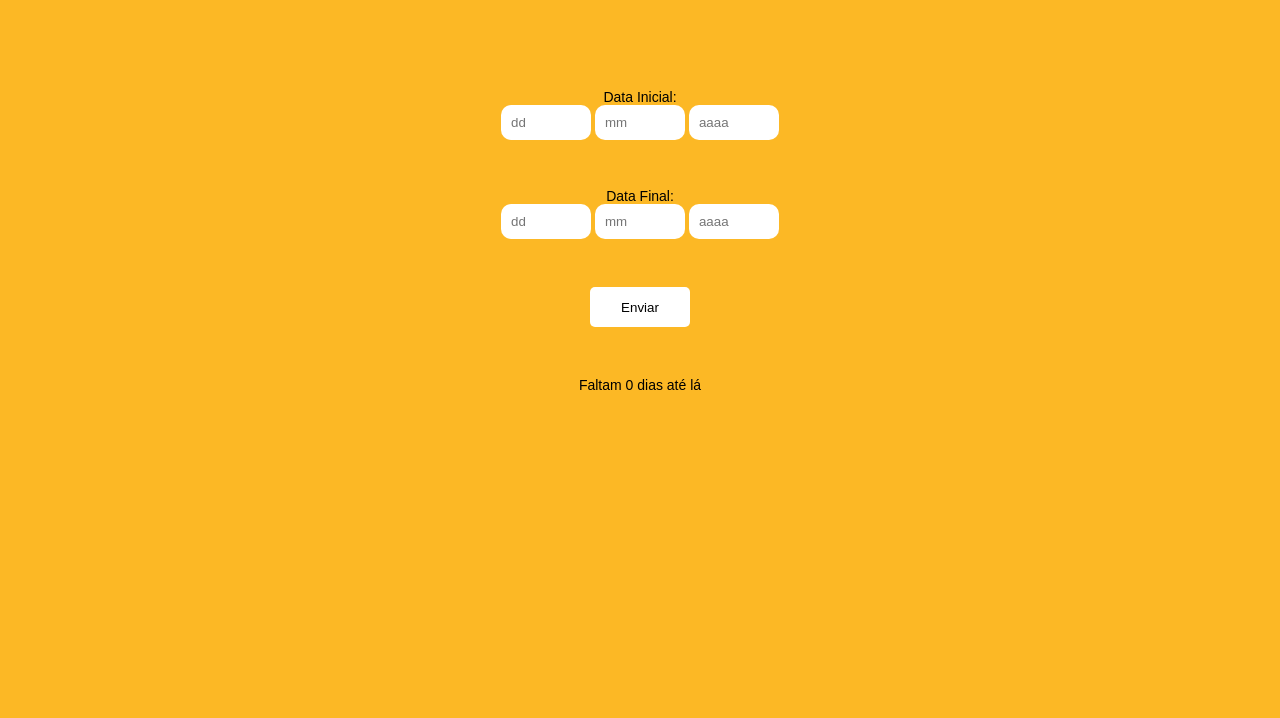
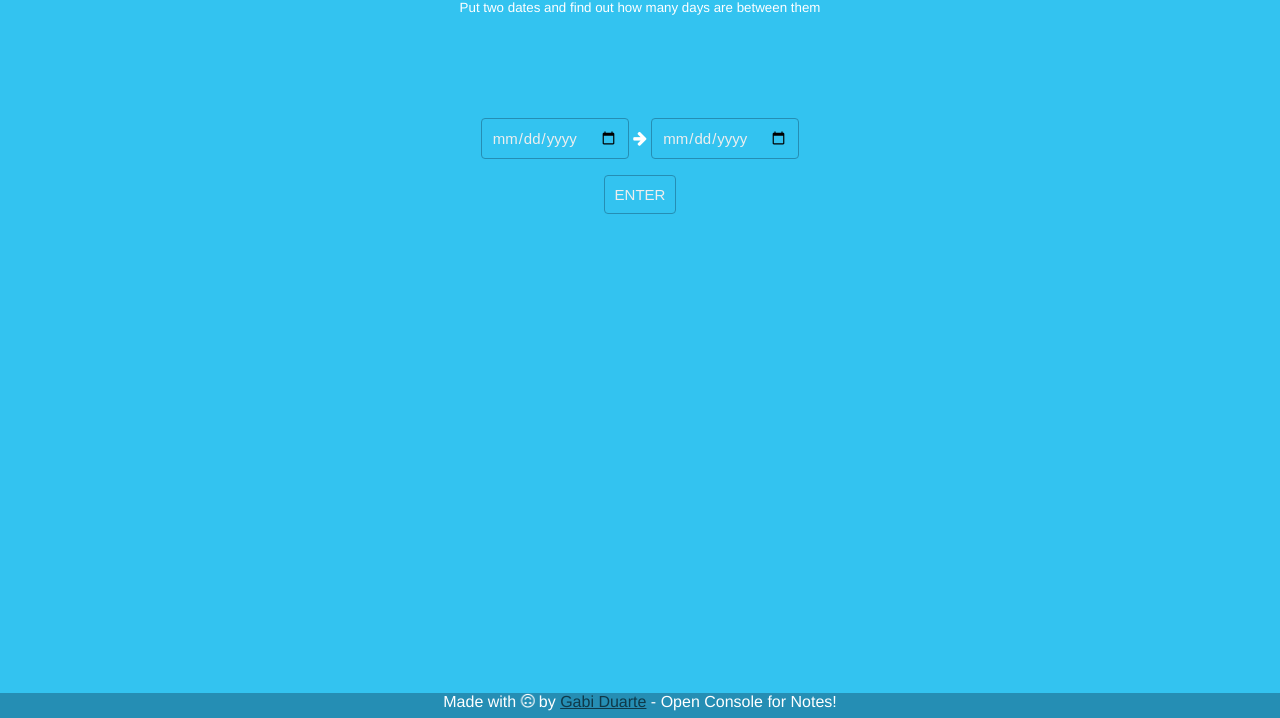
Before and after one commit to gabiduarte/gabi-labs, a plain HTML site: page 02 - Contador de dia/index.html in a window 1280 px wide. Shown: the part 82-800 px from the top of the page. Drawn offline with Linux system fonts and the light colour scheme.

Commit message:
Refactored code

```diff
--- a/02 - Contador de dia/index.html
+++ b/02 - Contador de dia/index.html
@@ -2,35 +2,22 @@
 <meta charset="utf-8">
 <html>
 <head>
-                <title> Kescode - How long</title>
+  <title>How Long?</title>
+  <link rel="stylesheet" href="http://netdna.bootstrapcdn.com/font-awesome/4.0.3/css/font-awesome.min.css">
   <script type="text/javascript" src="script.js"></script>
   <link rel="stylesheet" href="style.css">
-                <link href='http://fonts.googleapis.com/css?family=Pacifico' rel='stylesheet' type='text/css'>
-                <script type="text/javascript">
-
-
-                </script>
 </head>
-
 <body>
-                <div id="title">Quantos dias até lá?</div>
-                <div class="dateform">
-                    <form>
-                        Data Inicial:<br/>
-                        <input type="number" id="D1" placeholder="dd">
-                        <input type="number" id="M1" placeholder="mm">
-                        <input type="number" id="A1" placeholder="aaaa">
-                        <br><br><br><br>
-                        Data Final:<br/>
-                        <input type="number" id="D2" placeholder="dd">
-                        <input type="number" id="M2" placeholder="mm">
-                        <input type="number" id="A2" placeholder="aaaa">
-
-                        <br><br><br><br>
-                        <button type="button" onclick="getDateDif()">Enviar</button>
-                    </form>
-
-                </div>
-                <div id="answer"> Faltam <span id="final"> 0 </span> dias até lá</div>
+  <h1> How Long? </h1>
+  <small>Put two dates and find out how many days are between them </small>
+  <main>
+    <input type="date" id="first" placeholder="mm/dd/yyyy"> <i class="fa fa-arrow-right"></i>
+    <input type="date" id="second" placeholder="mm/dd/yyyy">
+    <p> <button type="button" onclick="dateDiff()"> ENTER </button> </p>
+    <span id="result"></span>
+  </main>
+  <footer class="txt-center">
+    Made with <i class="fa fa-smile-o fa-spin"></i> by <a href="http://gabiduarte.github.io/">Gabi Duarte</a> - Open Console for Notes!
+  </footer>
 </body>
 </html>
--- a/02 - Contador de dia/script.js
+++ b/02 - Contador de dia/script.js
@@ -1,19 +1,11 @@
-function getDateDif() {
-    var D1 = document.getElementById("D1").value;
-    var M1 = document.getElementById("M1").value;
-    var A1 = document.getElementById("A1").value;
-    var D2 = document.getElementById("D2").value;
-    var M2 = document.getElementById("M2").value;
-    var A2 = document.getElementById("A2").value;
-
-
-    M1 -= 1;
-    M2 -= 1;
-
-    var date1 = new Date(A1,M1,D1);
-    var date2 = new Date(A2,M2,D2);
-
-    document.getElementById("final").innerHTML = (date2.getTime() - date1.getTime()) / 86400000;
-
-
+function dateDiff() {
+    var firstDate = document.getElementById('first').value,
+    secondDate = document.getElementById('second').value,
+    result = (new Date(secondDate).getTime() - new Date(firstDate).getTime()) / 86400000,
+    days = (result === 1) ? 'day' : 'days';
+    if(firstDate.length < 9 || secondDate.length < 9) { return; }
+    document.getElementById('result').innerHTML = result + ' ' + days + ' remaining';
 }
+//Console Notes
+console.log('Hi! This was the second project that I did, when I started learning (now refactored). The main idea was to learn more about date methods.\n' +
+  'For this project, I used only Google/StackOverflow and Dash for documentation (and Font Awesome for some cool icons) :) \n' + 'While refactoring/coding, listened to: I Bring the Beat - Ru Paul');
--- a/02 - Contador de dia/style.css
+++ b/02 - Contador de dia/style.css
@@ -1,37 +1,32 @@
 body {
-    background-color: #fcb825;
-    color: #000000;
-    font-family: 'Arial';
-    font-size: 14px;
-    text-align: center;
+  background-color: #33C3F0;
+  font-family: 'Helvetica Neue', serif;
+  color: #fff;
+  text-align: center;
 }
-
-#title {
-    font-family: 'Pacifico', cursive;
-    font-size: 36px;
+main {
+  margin: auto;
+  position: absolute;
+  top: 25%; left: 0; bottom: 0; right: 0;
 }
-
-.dateform {
-    margin-top: 100px;
-
+input, button {
+  background-color: transparent;
+  font-family: 'Arial';
+  color: #eee ;
+  border: 0;
+  padding: 10px;
+  font-size: 15px;
+  border-radius: 4px;
+  border: 1px solid #258EB4;
 }
-
-#answer {
-    margin-top: 50px;
+footer {
+  position: fixed;
+  left: 0;
+  bottom: 0;
+  height: 25px;
+  width: 100%;
+  background-color: #258EB4;
 }
-
-input {
-    background-color: #FFF;
-    border: 0;
-    padding: 10px;
-    border-radius: 10px;
-    width: 70px;
+a:visited, a:hover, a:link {
+  color: #0F3949;
 }
-
-button {
-    border: 0;
-    border-radius: 5px;
-    background-color: #FFF;
-    width: 100px;
-    height: 40px;
-}
```
Lines whose indentation alone changed are shown as unchanged.
